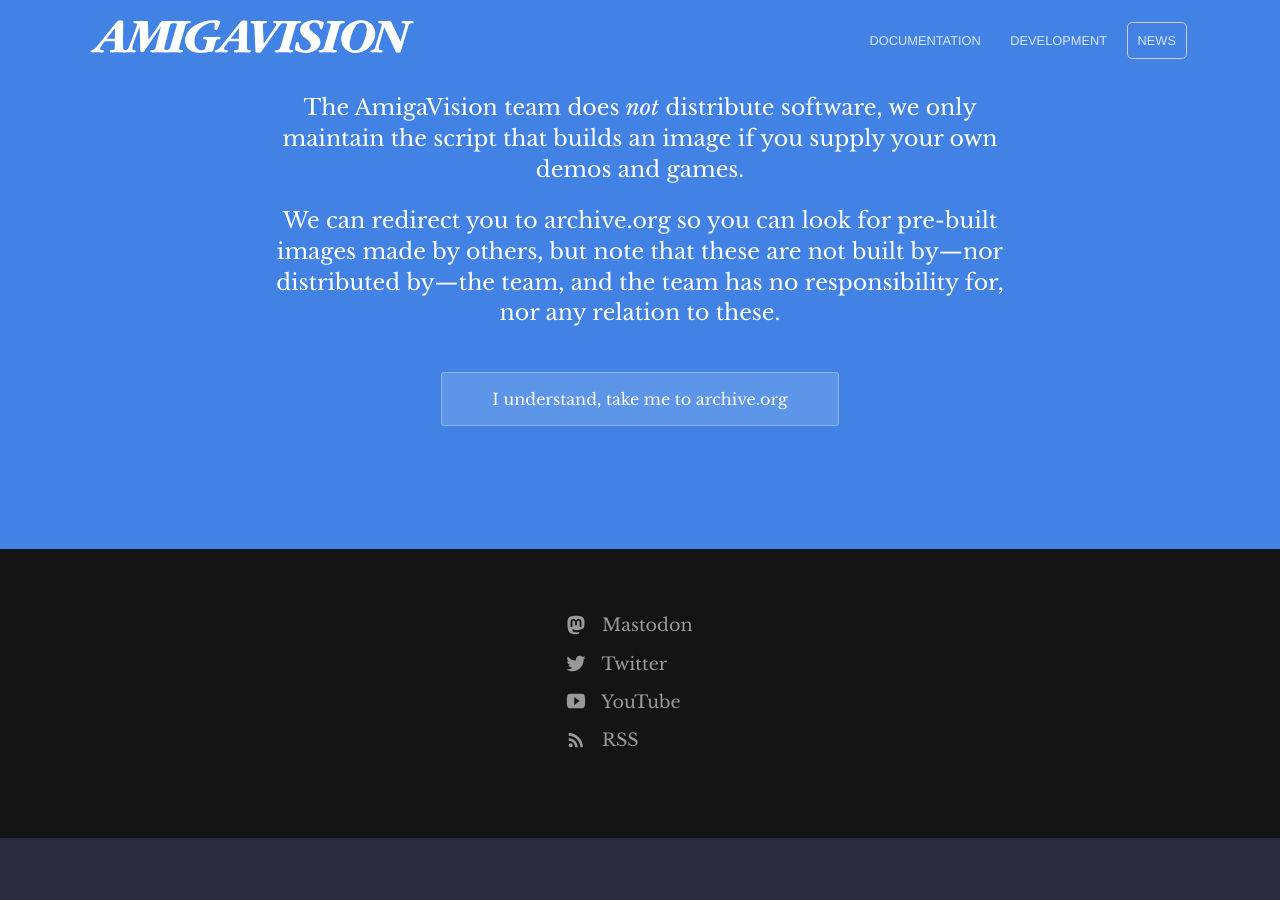
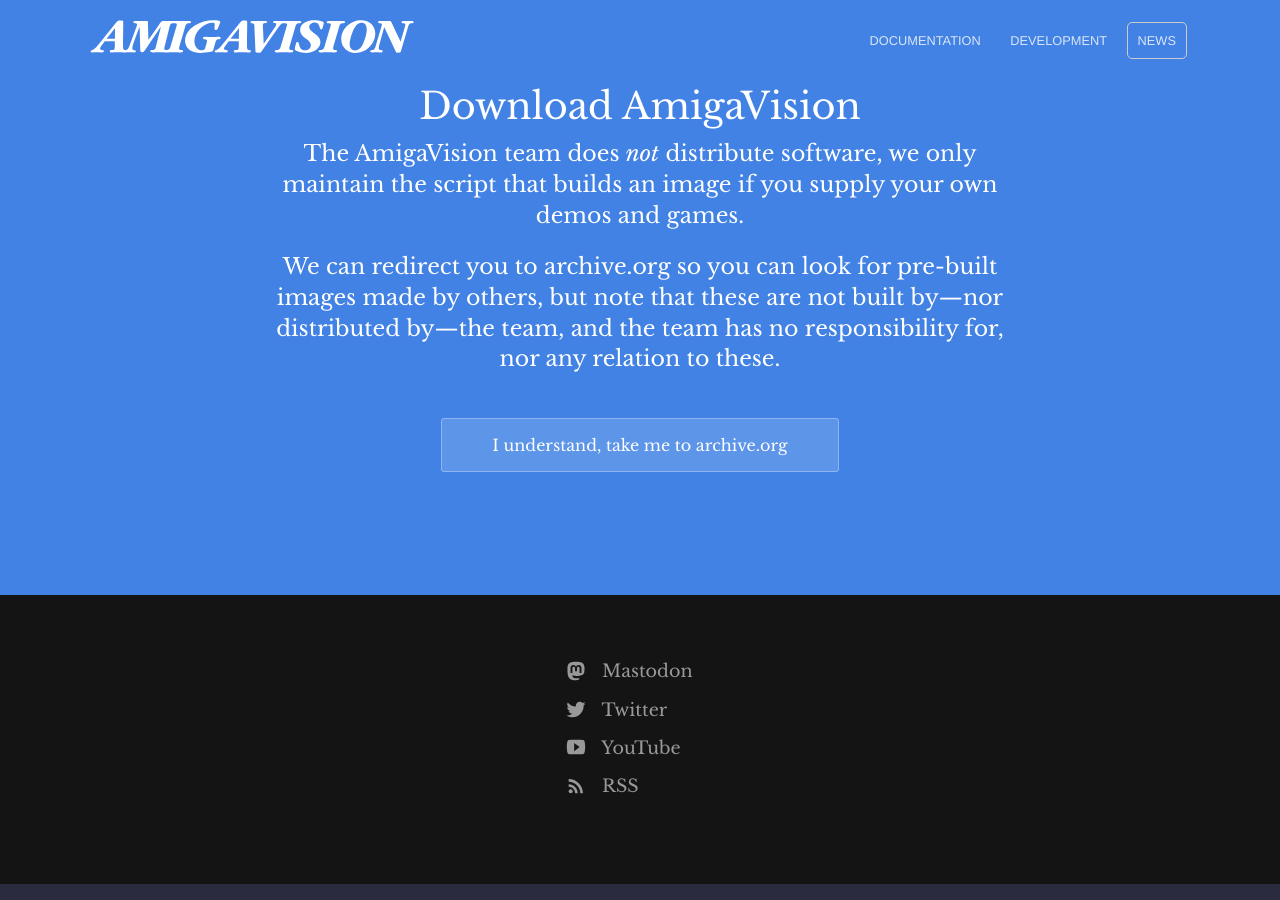
Before and after one commit to amigavision/amigavision.github.io, a Jekyll site: the page built from download.html, in a window 1280 px wide. Built offline with Jekyll 4.4.1, drawn with Linux system fonts in a browser that asks for light colours.

Commit message:
Add headline

```diff
--- a/download.html
+++ b/download.html
@@ -5,6 +5,7 @@
 
 <section class="hero">
 	<div class="text-container">
+    <h1>Download AmigaVision</h1>
 		<p class="subtext">The AmigaVision team does <em>not</em> distribute software, we only maintain the script that builds an image if you supply your own demos and games.</p>
 
 		<p class="subtext"> We can redirect you to archive.org so you can look for pre-built images made by others, but note that these are not built by&mdash;nor distributed by&mdash;the team, and the team has no responsibility for, nor any relation to these.</p>
```
